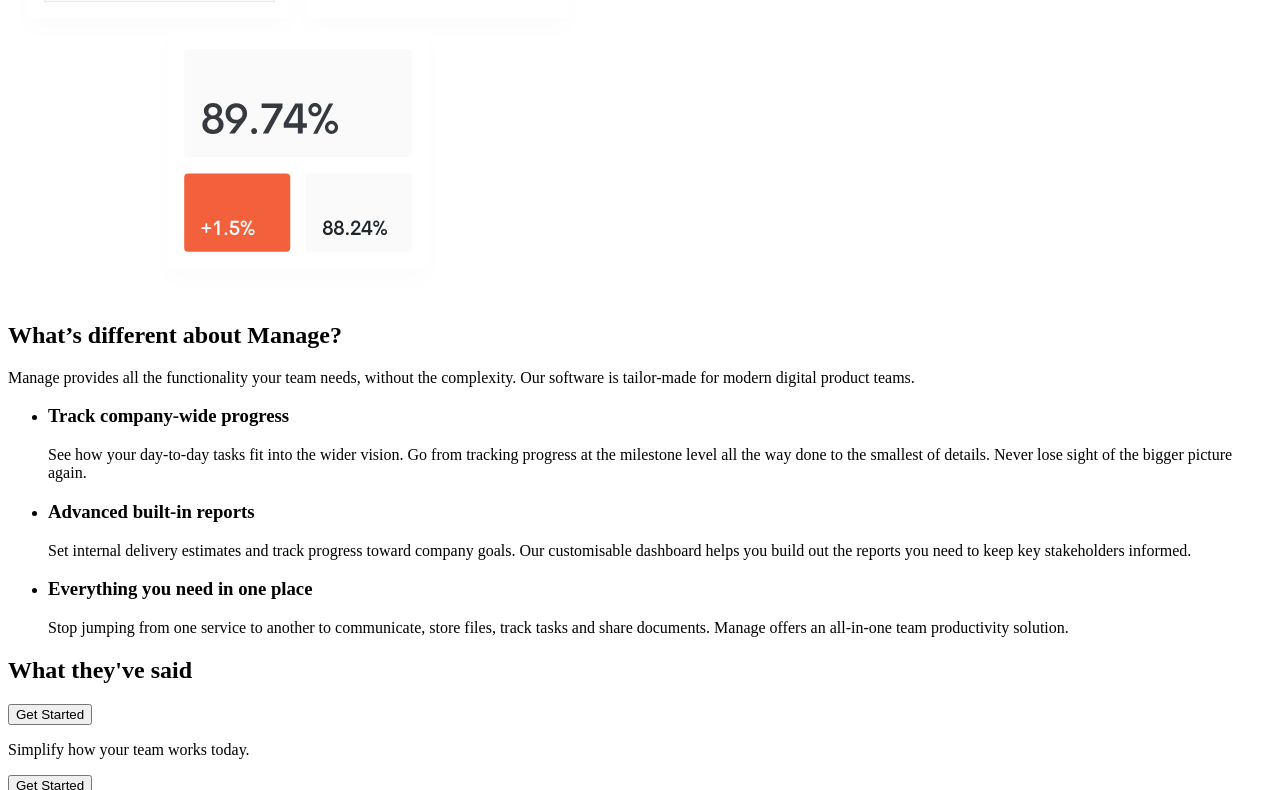
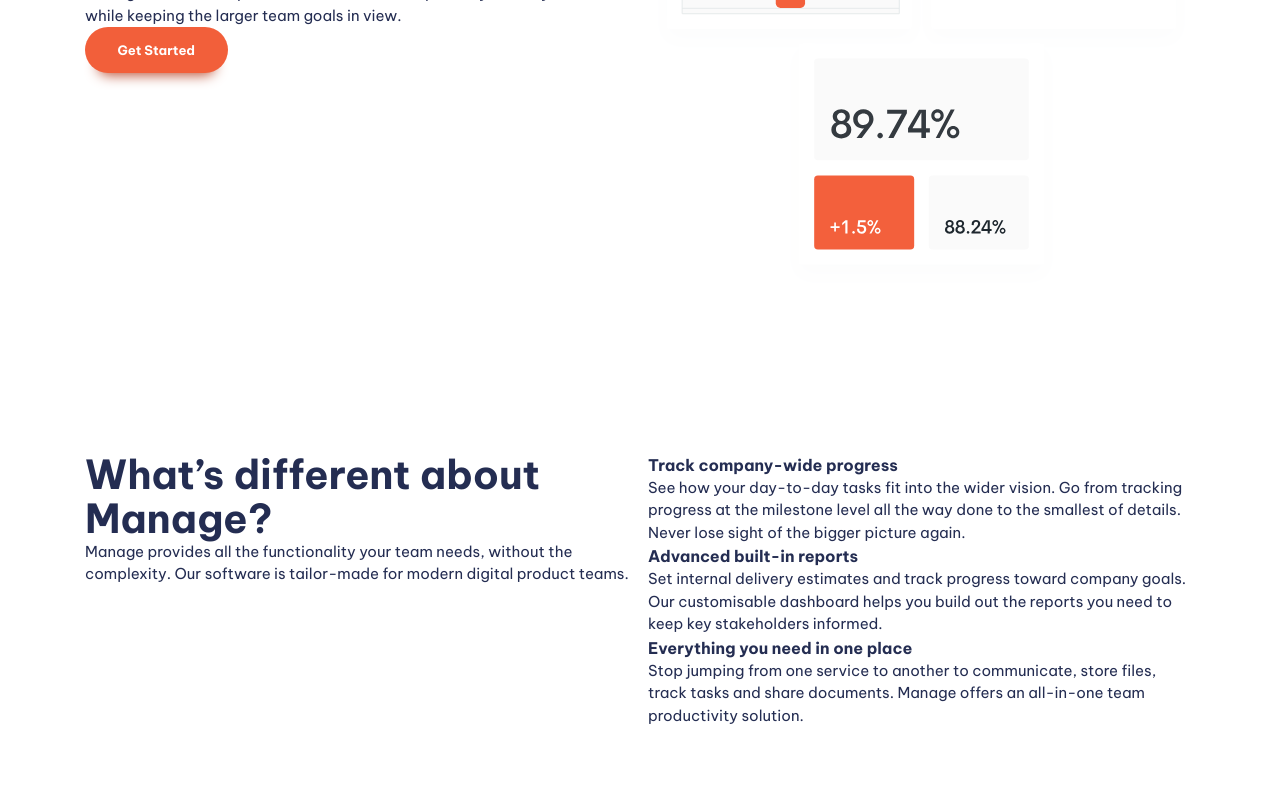
Before and after one commit to o-shabanova/fem-manage-landing-page, a plain HTML site: page index.html in a window 1280 px wide. Shown: the part 531-1321 px from the top of the page. Drawn offline with Linux system fonts and the light colour scheme; a script that the page names is missing.

Commit message:
Add some styles grid, spacing, styling fonts and buttons

```diff
--- a/style.css
+++ b/style.css
@@ -0,0 +1,258 @@
+/*setting up our variables*/
+
+:root {
+    --clr-accent-500: hsl(12, 60%, 45%);
+    --clr-accent-400: hsl(12, 88%, 59%);
+    --clr-accent-300: hsl(12, 88%, 75%);
+    --clr-accent-100: hsl(13, 100%, 96%);
+
+    --clr-primary-400: hsl(228, 39%, 23%);
+
+    --clr-neutral-900: hsl(232, 12%, 13%);
+    --clr-neutral-100: hsl(0 0% 100%);
+
+    --ff-primary: "Be Vietnam Pro", sans-serif;
+
+    --ff-body: var(--ff-primary);
+    --ff-heading: var(--ff-primary);
+
+    --fw-regular: 400;
+    --fw-semi-bold: 500;
+    --fw-bold: 700;
+
+    --fs-300: 0.8125rem;
+    --fs-400: 0.875rem;
+    --fs-500: 0.9375rem;
+    --fs-600: 1rem;
+    --fs-700: 1.875rem;
+    --fs-800: 2.5rem;
+    --fs-900: 3.5rem;
+
+    --fs-body: var(--fs-400);
+    --fs-primary-heading: var(--fs-800);
+    --fs-secondary-heading: var(--fs-700);
+    --fs-nav: var(--fs-500);
+    --fs-button: var(--fs-300);
+
+    --size-100: 0.25rem;
+    --size-200: 0.5rem;
+    --size-300: 0.75rem;
+    --size-400: 1rem;
+    --size-500: 1.5rem;
+    --size-600: 2rem;
+    --size-700: 3rem;
+    --size-800: 4rem;
+    --size-900: 5rem;
+}
+
+@media (min-width: 50em) {
+    :root {
+        --fs-body: var(--fs-500);
+        --fs-primary-heading: var(--fs-900);
+        --fs-secondary-heading: var(--fs-800);
+
+        --fs-nav: var(--fs-300);
+    }
+}
+
+/* https://piccalil.li/blog/a-modern-css-reset */
+
+
+/* Box sizing rules */
+*,
+*::before,
+*::after {
+    box-sizing: border-box;
+}
+
+/* Remove default margin */
+* {
+    margin: 0;
+    padding: 0;
+    font: inherit;
+}
+
+/* Remove list styles on ul, ol elements with a list role, which suggests default styling will be removed */
+ul[role="list"],
+ol[role="list"] {
+    list-style: none;
+}
+
+/* Set core root defaults */
+html:focus-within {
+    scroll-behavior: smooth;
+}
+
+html,
+body {
+    height: 100%;
+}
+
+/* Set core body defaults */
+body {
+    text-rendering: optimizeSpeed;
+    line-height: 1.5;
+}
+
+/* A elements that don't have a class get default styles */
+a:not([class]) {
+    text-decoration-skip-ink: auto;
+}
+
+/* Make images easier to work with */
+img,
+picture,
+svg {
+    max-width: 100%;
+    display: block;
+}
+
+/* Remove all animations, transitions and smooth scroll for people that prefer not to see them */
+@media (prefers-reduced-motion: reduce) {
+    html:focus-within {
+        scroll-behavior: auto;
+    }
+
+    *,
+    *::before,
+    *::after {
+        animation-duration: 0.01ms !important;
+        animation-iteration-count: 1 !important;
+        transition-duration: 0.01ms !important;
+        scroll-behavior: auto !important;
+    }
+}
+
+/* Utility classes */
+
+.text-primary-400 {
+    color: var(--clr-primary-400);
+}
+.text-accent-400 {
+    color: var(--clr-accent-400);
+}
+.text-accent-100 {
+    color: var(--clr-accent-100);
+}
+.text-neutral-100 {
+    color: var(--clr-neutral-100);
+}
+.text-neutral-900 {
+    color: var(--clr-neutral-900);
+}
+
+.bg-primary-400 {
+    background-color: var(--clr-primary-400);
+}
+.bg-accent-400 {
+    background-color: var(--clr-accent-400);
+}
+.bg-accent-100 {
+    background-color: var(--clr-accent-100);
+}
+.bg-neutral-100 {
+    background-color: var(--clr-neutral-100);
+}
+.bg-neutral-900 {
+    background-color: var(--clr-neutral-900);
+}
+
+.fw-bold {
+    font-weight: var(--fw-bold);
+}
+.fw-semi-bold {
+    font-weight: var(--fw-semi-bold);
+}
+.fw-regular {
+    font-weight: var(--fw-regular);
+}
+
+.fs-primary-heading {
+    font-size: var(--fs-primary-heading);
+    line-height: 1.1;
+}
+.fs-secondary-heading {
+    font-size: var(--fs-secondary-heading);
+    line-height: 1.1;
+}
+
+.fs-300 {
+    font-size: var(--fs-300);
+}
+.fs-400 {
+    font-size: var(--fs-400);
+}
+.fs-500 {
+    font-size: var(--fs-500);
+}
+.fs-600 {
+    font-size: var(--fs-600);
+}
+
+.padding-block-900 {
+    padding-block: var(--size-900);
+}
+.padding-block-700 {
+    padding-block: var(--size-700);
+}
+
+.container {
+    /*width of our container on figma layout*/
+    --max-width: 1110px;
+    --padding: 1rem;
+
+    width: min(var(--max-width), 100% - (var(--padding) * 2));
+    margin-inline: auto;
+}
+
+.even-columns {
+    display: grid;
+    gap: 1rem;
+}
+
+@media (min-width: 50em) {
+    .even-columns {
+        grid-auto-flow: column;
+        grid-auto-columns: 1fr;
+    }
+}
+
+/*general styling*/
+
+body {
+    font-size: var(--fs-body);
+    font-family: var(--ff-body);
+    color: var(--clr-primary-400);
+}
+
+/* button */
+
+.button {
+    cursor: pointer;
+    text-decoration: none;
+    border: 0;
+    border-radius: 100vmax;
+    padding: 1.25em 2.5em;
+    font-weight: var(--fw-bold);
+    font-size: var(--fs-button);
+    line-height: 1;
+    color: var(--clr-neutral-100);
+    background-color: var(--clr-accent-400);
+    box-shadow: 0 1.125em 1em -1em var(--clr-accent-500);
+}
+
+.button[data-type="inverted"] {
+    background-color: var(--clr-neutral-100);
+    color: var(--clr-accent-400);
+}
+
+.button:hover,
+.button:focus-visible {
+    background-color: var(--clr-accent-300);
+}
+
+.button[data-type="inverted"]:hover,
+.button[data-type="inverted"]:focus-visible {
+    background-color: var(--clr-neutral-100);
+    color: var(--clr-accent-300);
+}
```
Also changed, not shown: index.html (+0 -1 lines).
